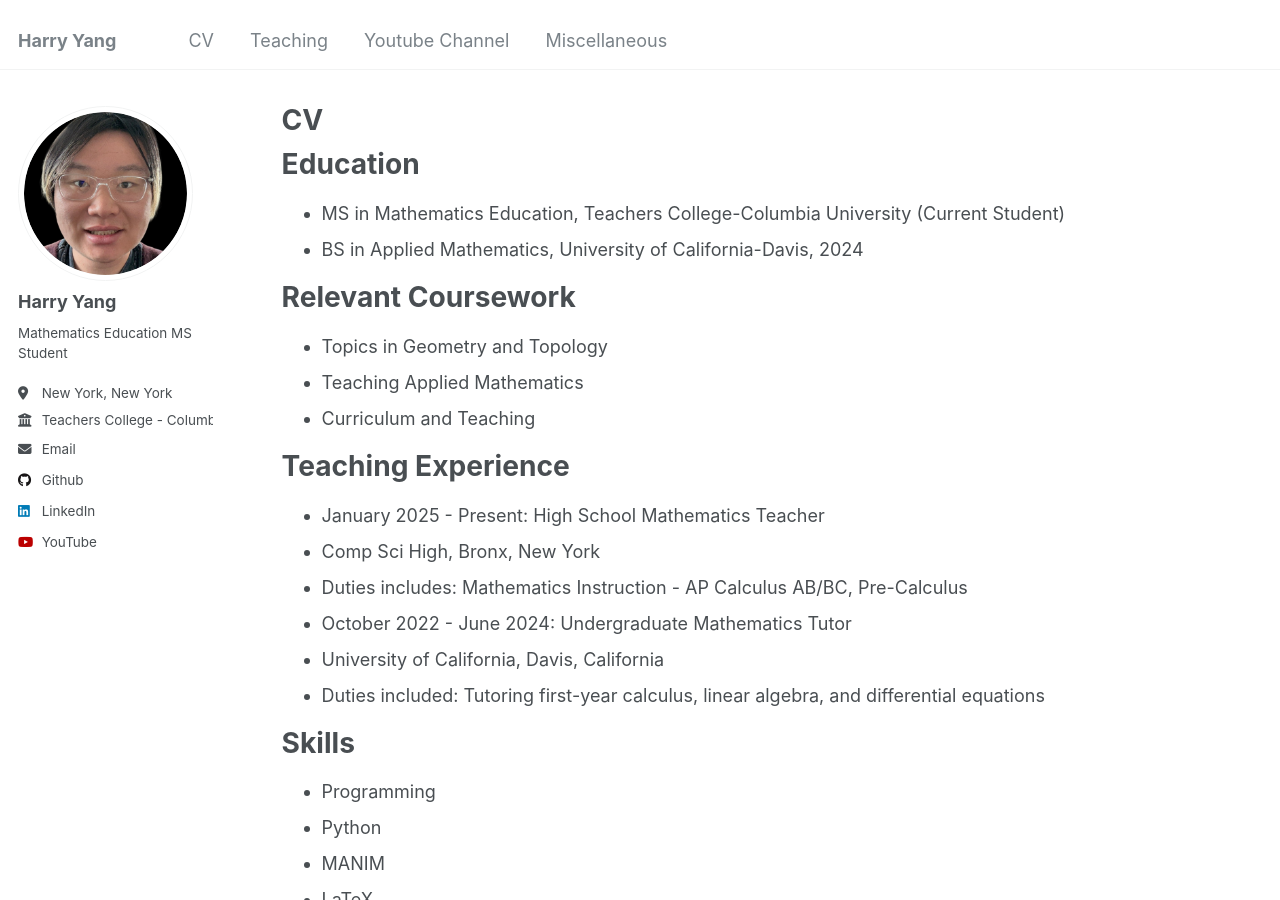
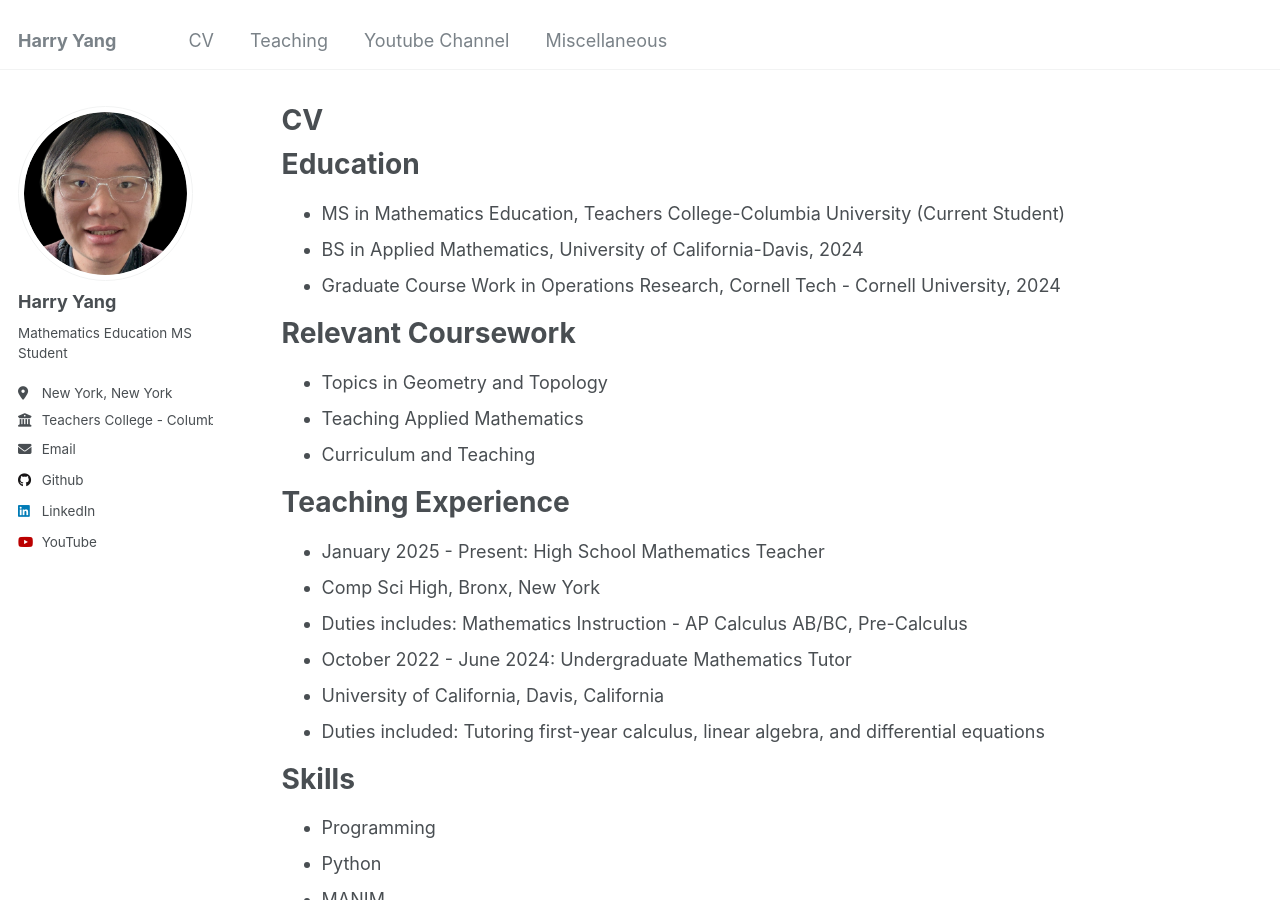
Before and after one commit to harry-yangmath/harry-yangmath.github.io, a Jekyll site: the page built from _pages/cv.md, in a window 1280 px wide and 900 px high. Built offline with Jekyll 4.4.1, drawn with Linux system fonts in a browser that asks for light colours.

Commit message:
ed update

```diff
--- a/_pages/cv.md
+++ b/_pages/cv.md
@@ -11,6 +11,7 @@ Education
 ======
 * MS in Mathematics Education, Teachers College-Columbia University (Current Student)
 * BS in Applied Mathematics, University of California-Davis, 2024
+* Graduate Course Work in Operations Research, Cornell Tech - Cornell University, 2024
 
 Relevant Coursework
 ======
```
